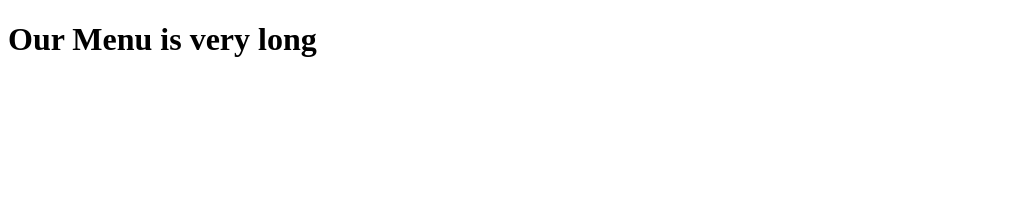
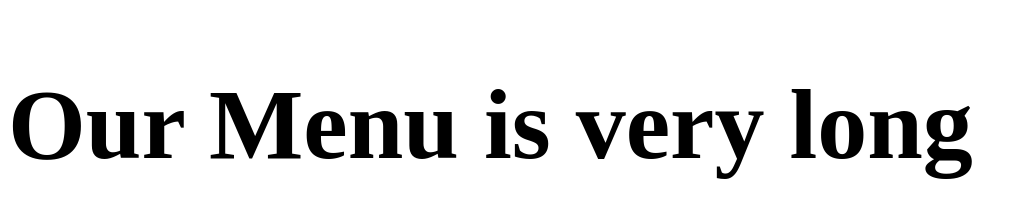
Before and after one commit to AayushmaanJha/module2-solution, a plain HTML site: page index.html in a window 1280 px wide. Shown: the whole page, without its empty margins (0-1026 px from the left). Drawn offline with Linux system fonts and the light colour scheme.

Commit message:
Update index.html

```diff
--- a/index.html
+++ b/index.html
@@ -7,6 +7,6 @@
 		<title>Module2 assignment</title>
 	</head>
 	<body>
-		<h1>Our Menu is very long</h1>
+		<h1 style="font-size: 100px">Our Menu is very long</h1>
 	</body>
 </html>
```
